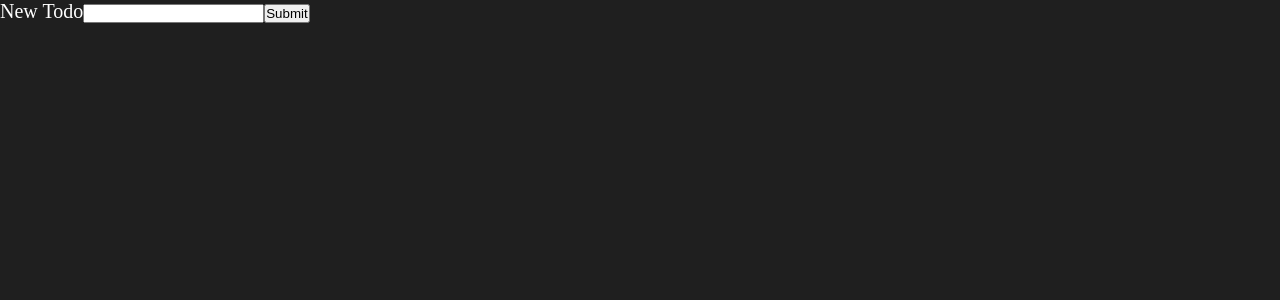
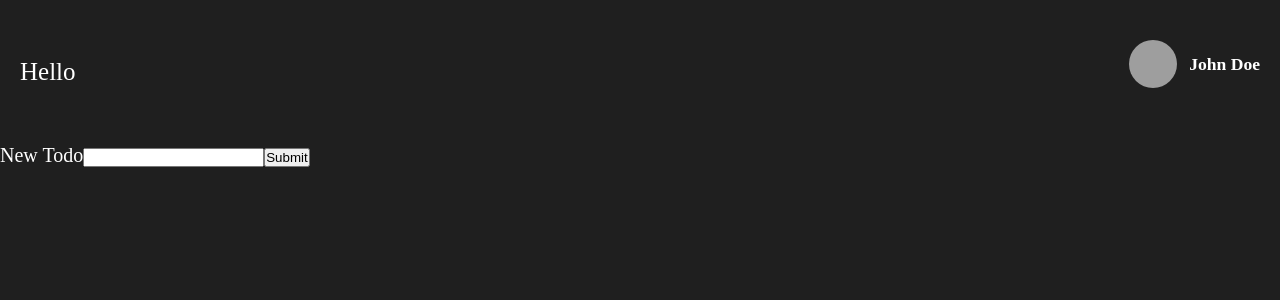
Before and after one commit to adnan4498/tasker-vite-nodejs, a React (Vite) app in the folder todo-vite/: page /home in a window 1280 px wide. Shown: the top 300 px of the page. Built offline with nearby package versions, Linux system fonts and the light colour scheme; grey boxes are pictures that could not be loaded.

Commit message:
profile picture and navbar created

```diff
--- a/todo-vite/src/App.css
+++ b/todo-vite/src/App.css
@@ -120,3 +120,36 @@
   background-color: #059669;
   transform: translateY(-2px);
 }
+
+.user-profile {
+  display: flex;
+  align-items: center;
+  gap: 12px;
+  padding: 10px 0;
+  margin-bottom: 16px;
+}
+
+.profile-pic {
+  width: 48px;
+  height: 48px;
+  border-radius: 50%;
+  object-fit: cover;
+}
+
+.profile-name {
+  font-size: 1.1rem;
+  font-weight: 600;
+  color: white;
+}
+
+.hello{
+  font-size: 25px;
+  color: white;
+}
+
+.navbar{
+  display: flex;
+  justify-content: space-between;
+  align-items: center;
+  padding: 30px 20px 30px 20px;
+}
--- a/todo-vite/src/Home.jsx
+++ b/todo-vite/src/Home.jsx
@@ -5,34 +5,30 @@ function Home() {
   const [val, setVal] = useState("");
   const [todos, setTodos] = useState([]);
   const [todoText, setTodoText] = useState("");
-
   const [updateInputVal, setUpdateInputVal] = useState("");
   const [todoId, setTodoId] = useState();
   const [isUpdate, setIsUpdate] = useState(false);
   const [updatingTodo, setUpdatingTodo] = useState(null);
-
   const [deleteId, setDeleteId] = useState(null);
   const [isDelete, setIsDelete] = useState(false);
 
-  let handleVal = (e) => {
-    setVal(e.target.value);
-  };
+  const [userProfile, setUserProfile] = useState({
+    name: "John Doe",
+    avatar: "https://i.pravatar.cc/50?img=12",
+  });
+
+  let handleVal = (e) => setVal(e.target.value);
+  let handleUpdateVal = (e) => setUpdateInputVal(e.target.value);
 
   let handleSubmit = (e) => {
     e.preventDefault();
-    val.length != 0 && setTodoText(val);
-
+    if (val.length !== 0) setTodoText(val);
     setVal("");
-  };
-
-  let handleUpdateVal = (e) => {
-    setUpdateInputVal(e.target.value);
   };
 
   let handleSubmitUpdate = (e) => {
     e.preventDefault();
-    updateInputVal.length != 0 && setUpdatingTodo(updateInputVal);
-
+    if (updateInputVal.length !== 0) setUpdatingTodo(updateInputVal);
     setUpdateInputVal("");
     setIsUpdate(false);
   };
@@ -60,21 +56,17 @@ function Home() {
           let postTodo = await fetch(`http://localhost:3003/api/todos`, {
             method: "POST",
             headers: { "content-type": "application/json" },
-            body: JSON.stringify({
-              newTodo: todoText,
-              existingTodos: todos,
-            }),
+            body: JSON.stringify({ newTodo: todoText, existingTodos: todos }),
           });
+
           let contentType = postTodo.headers.get("content-type");
-          if (contentType == "text/html") {
+          if (contentType === "text/html") {
             let serverText = await postTodo.text();
             if (!postTodo.ok)
               throw new Error(`${postTodo.status} ${serverText}`);
           } else {
             let res = await postTodo.json();
-            if (res.length == 0)
-              throw new Error(res.status, "error : no todo found");
-            console.log(res, "post todos");
+            if (res.length === 0) throw new Error("No todos returned");
             setTodos(res);
           }
         } catch (error) {
@@ -111,15 +103,12 @@ function Home() {
             {
               method: "DELETE",
               headers: { "Content-Type": "application/json" },
-              body: JSON.stringify({
-                existingTodos: todos,
-              }),
+              body: JSON.stringify({ existingTodos: todos }),
             }
           );
 
-          if (!deleteTodo.ok) {
+          if (!deleteTodo.ok)
             throw new Error(`Server error: ${deleteTodo.status}`);
-          }
 
           let res = await deleteTodo.json();
           setTodos(res);
@@ -143,33 +132,42 @@ function Home() {
   return (
     <>
       <div className="main-container">
+        <div className="navbar">
+          <div className="hello">Hello</div>
+
+          <div className="user-profile">
+            <img
+              src={userProfile.avatar}
+              alt="profile"
+              className="profile-pic"
+            />
+            <span className="profile-name">{userProfile.name}</span>
+          </div>
+        </div>
+
         <div className="add-new-todo">
           <form>
             <label className="new-todo">New Todo</label>
-            <input type="text" value={val} onChange={(e) => handleVal(e)} />
-            <input
-              type="submit"
-              value="Submit"
-              onClick={(e) => handleSubmit(e)}
-            />
+            <input type="text" value={val} onChange={handleVal} />
+            <input type="submit" value="Submit" onClick={handleSubmit} />
           </form>
         </div>
 
         <div className="todo-container">
-          {todos?.map((item, index) => (
+          {todos?.map((item) => (
             <div key={item.id} className="todo-parent">
               <div>
-                {isUpdate && todoId == item.id ? (
+                {isUpdate && todoId === item.id ? (
                   <>
                     <input
                       type="text"
                       value={updateInputVal}
-                      onChange={(e) => handleUpdateVal(e)}
+                      onChange={handleUpdateVal}
                     />
                     <input
                       type="submit"
                       value="Submit"
-                      onClick={(e) => handleSubmitUpdate(e)}
+                      onClick={handleSubmitUpdate}
                     />
                   </>
                 ) : (
```
Also changed, not shown: todo-vite/src/Login.jsx (line endings or trailing spaces).
